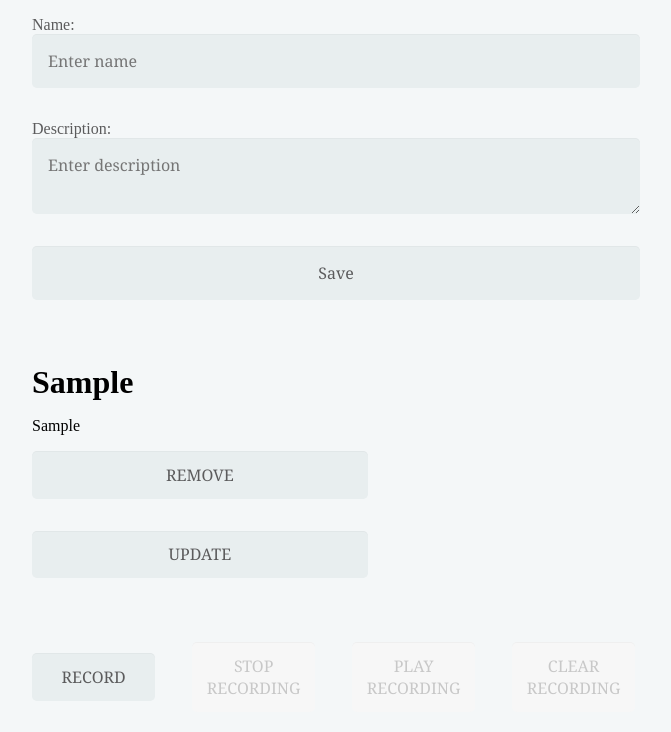
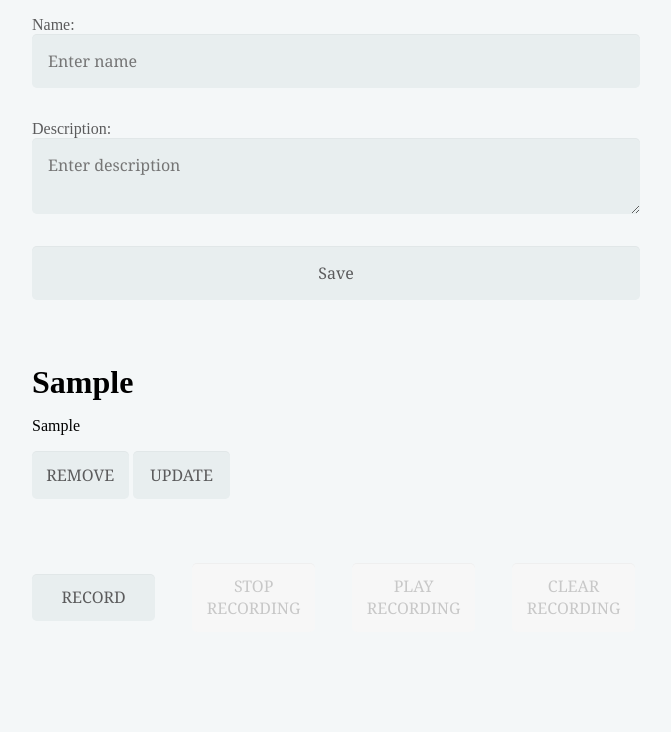
Before and after one commit to micail/todo, a React app: page / in a window 1280 px wide. Both pictures are taken after typing "Sample", "Sample" into the empty fields and a click on the input "Save". Shown: the top 732 px of the page, without its empty margins (304-975 px from the left). Built offline with nearby package versions, Linux system fonts and the light colour scheme.

Commit message:
Button styles update

```diff
--- a/src/components/List.jsx
+++ b/src/components/List.jsx
@@ -20,8 +20,12 @@ const List = ({ toDoEntries, deleteEntry, updateEntry }) => {
           <div className="list-item">
             <h1>{name}</h1>
             <p>{description}</p>
+            <div className="col-sm-6 col-md-2 padding-none">
             <Button className="btn" name="remove" action={deleteEntry} id={id} dis />
+            </div>
+            <div className="col-sm-6 col-md-2 padding-none">
             <button className="btn" name="update" type="button" onClick={() => (setUpdate(id))}>UPDATE</button>
+            </div>
           </div>
         ) : (<Form resetState={resetState} updateEntry={updateEntry} name={name} description={description} id={id} />)
       );
--- a/src/components/List.scss
+++ b/src/components/List.scss
@@ -2,7 +2,7 @@
   flex-wrap: wrap;
   justify-content: flex-start;
   display: flex;
-
+  width: 100%;
   h1 {
     margin-bottom: 1rem;
     width: 100%;
```
